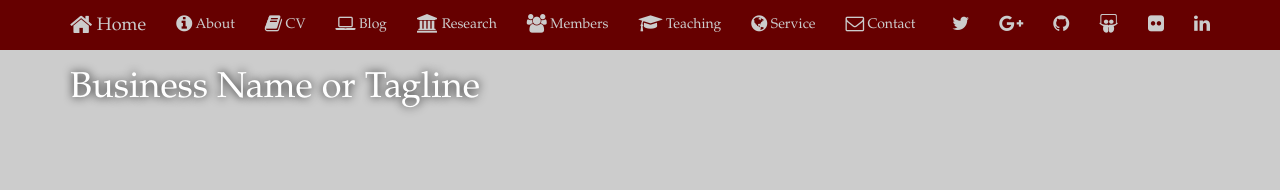
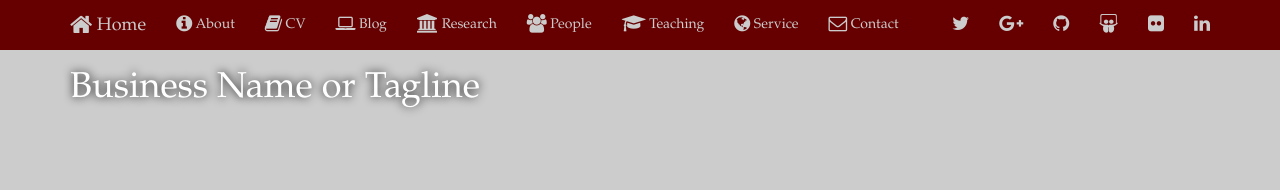
Before and after one commit to mwpriddy/mwpriddy.github.io, a Jekyll site: the page built from index.html, in a window 1280 px wide. Shown: the top 190 px of the page. Built offline with Jekyll 4.4.1, drawn with Linux system fonts in a browser that asks for light colours; nearby versions of some CDN libraries.

Commit message:
change Members to People

```diff
--- a/_includes/navigation.html
+++ b/_includes/navigation.html
@@ -18,7 +18,7 @@
                     <li><a href="/cv/"><i class="fa fa-book fa-lg"></i> CV</a></li>
                     <li><a href="/blog/"><i class="fa fa-laptop fa-lg"></i> Blog</a></li>
                     <li><a href="/research/"><i class="fa fa-university fa-lg"></i> Research</a></li>
-                    <li><a href="/members/"><i class="fa fa-users fa-lg"></i> Members</a></li>
+                    <li><a href="/members/"><i class="fa fa-users fa-lg"></i> People</a></li>
                     <li><a href="/teaching/"><i class="fa fa-graduation-cap fa-lg"></i> Teaching</a></li>
                     <li><a href="/service/"><i class="fa fa-globe fa-lg"></i> Service</a></li>
                     <li><a href="/contact/"><i class="fa fa-envelope-o fa-lg"></i> Contact</a></li>
```
